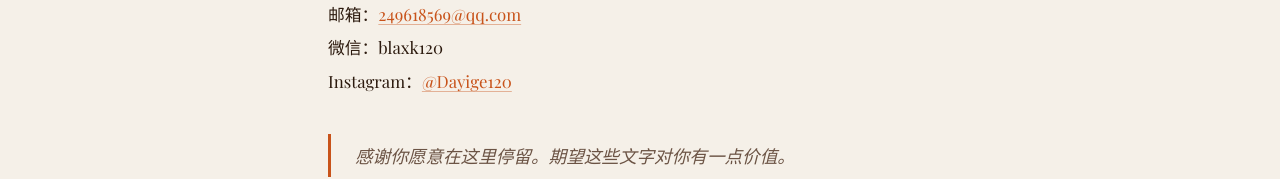
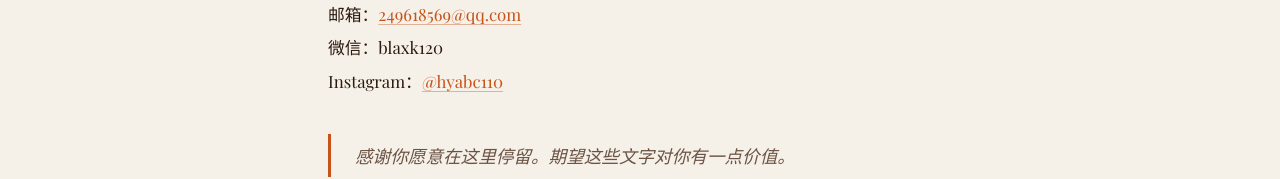
Before and after one commit to huangyiabc120/cafeclam-blog, a Next.js app: page /about in a window 1280 px wide. Shown: the part 1332-1511 px from the top of the page. Built offline with nearby package versions, Linux system fonts and the light colour scheme; a web font is replaced by a local one.

Commit message:
fix: Instagram username to hyabc110

```diff
--- a/app/about/page.js
+++ b/app/about/page.js
@@ -50,7 +50,7 @@ export default function AboutPage() {
           如果你想交流、合作或者只是打个招呼：<br />
           邮箱：<a href="mailto:249618569@qq.com">249618569@qq.com</a><br />
           微信：blaxk120<br />
-          Instagram：<a href="https://instagram.com/Dayige120" target="_blank">@Dayige120</a>
+          Instagram：<a href="https://instagram.com/hyabc110" target="_blank">@hyabc110</a>
         </p>
         <blockquote>
           感谢你愿意在这里停留。期望这些文字对你有一点价值。
--- a/app/layout.js
+++ b/app/layout.js
@@ -38,7 +38,7 @@ export default function RootLayout({ children }) {
           <div className="footer-links">
             <a href="mailto:249618569@qq.com">邮箱</a>
             <span>·</span>
-            <a href="https://instagram.com/Dayige120" target="_blank">Instagram</a>
+            <a href="https://instagram.com/hyabc110" target="_blank">Instagram</a>
           </div>
           <div className="footer-copy">© {new Date().getFullYear()} CafeClam · All rights reserved</div>
         </footer>
```
